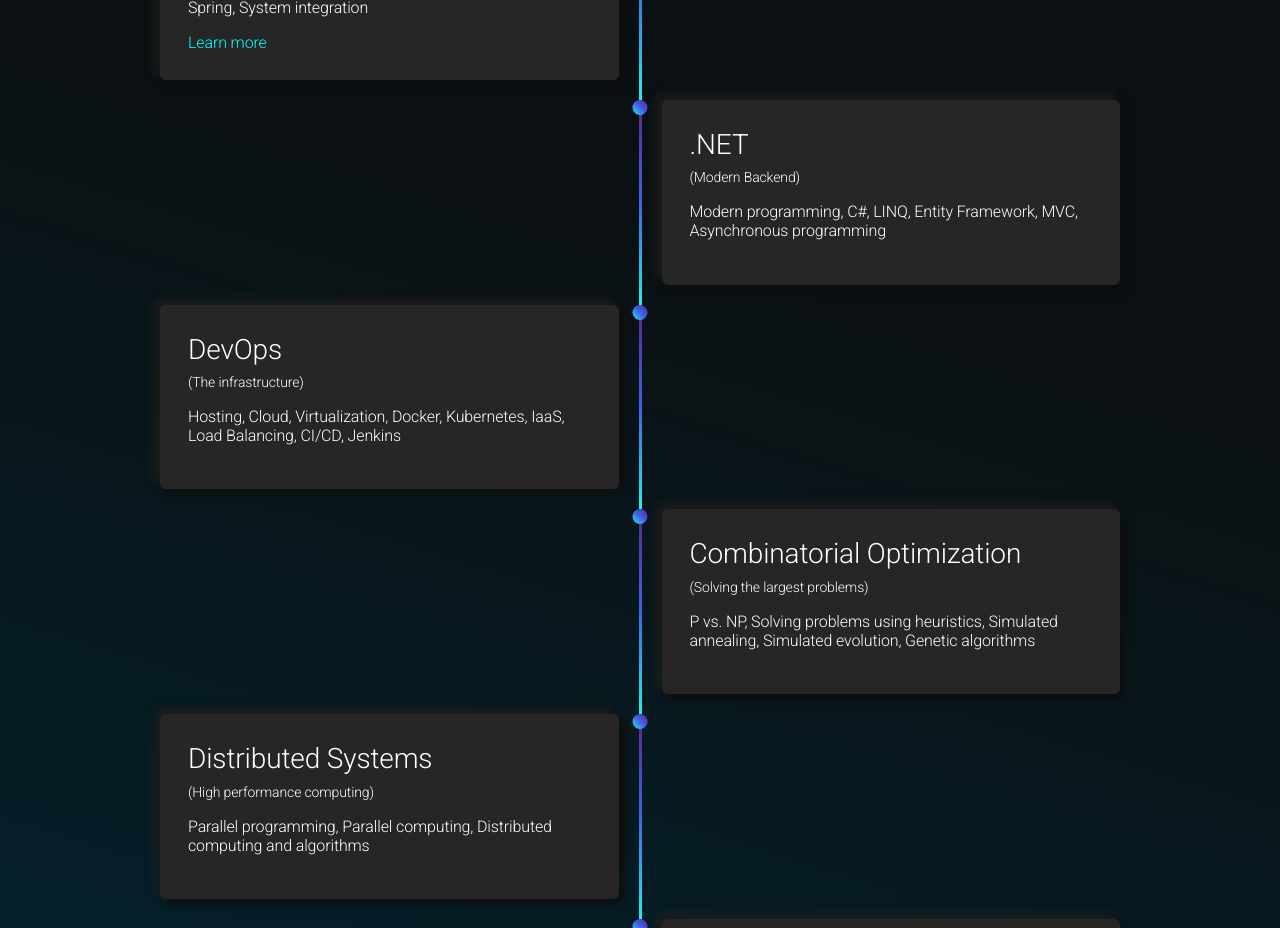
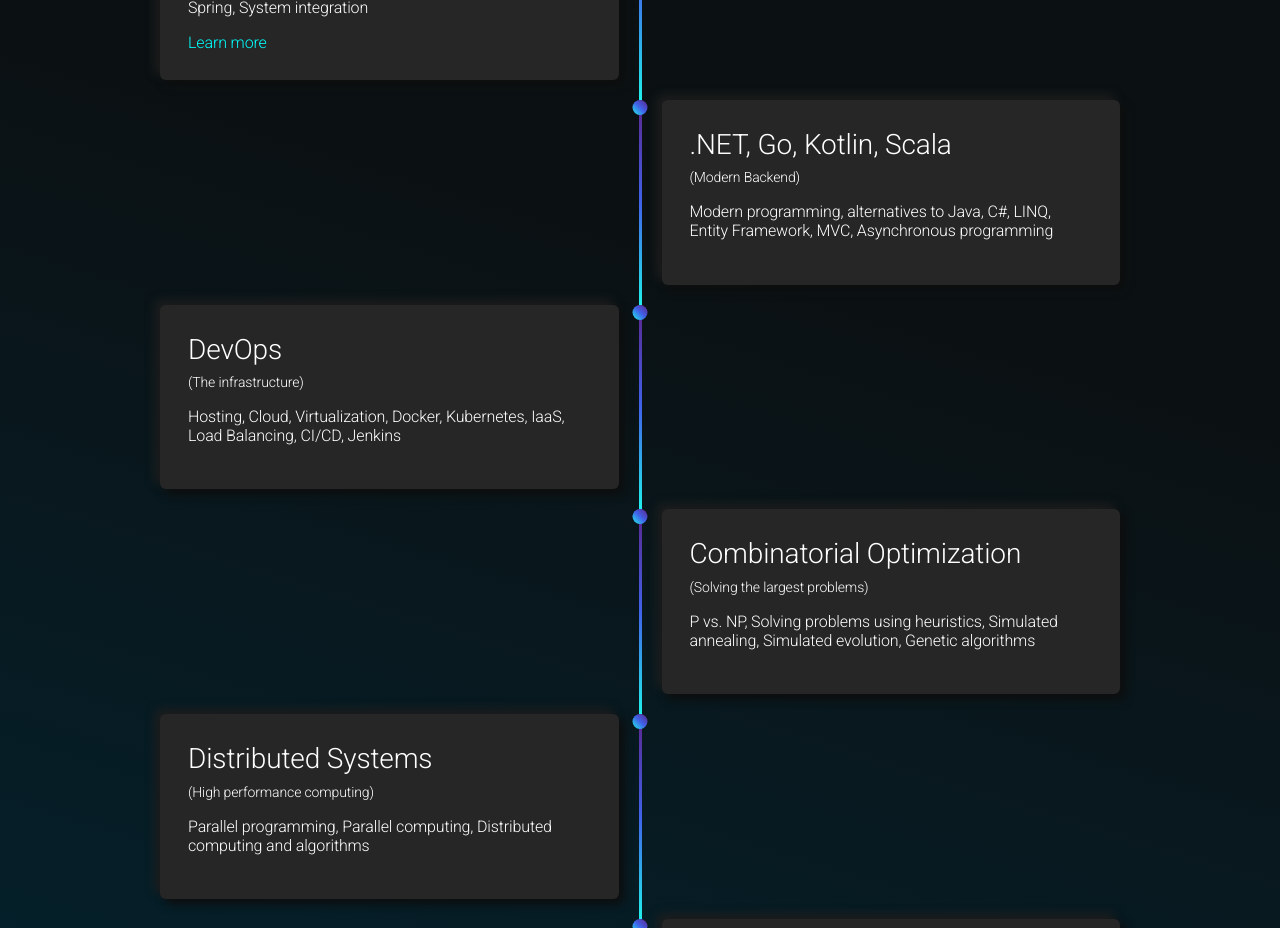
Before and after one commit to Sirvy/web-eng-journey, a React (Create React App) app: page / in a window 1280 px wide. Shown: the part 2280-3208 px from the top of the page. Built offline with nearby package versions, Linux system fonts and the light colour scheme.

Commit message:
Modern backend

```diff
--- a/src/index/SkillsSection.js
+++ b/src/index/SkillsSection.js
@@ -31,9 +31,9 @@
         description: "Java Enterprise, JVM, Programming principles, Design patterns, UML, Architectures, Testing, Microservices, Spring, System integration"
     },
     {
-        title: ".NET",
+        title: ".NET, Go, Kotlin, Scala",
         small: "(Modern Backend)",
-        description: "Modern programming, C#, LINQ, Entity Framework, MVC, Asynchronous programming"
+        description: "Modern programming, alternatives to Java, C#, LINQ, Entity Framework, MVC, Asynchronous programming"
     },
     {
         title: "DevOps",
```
Also changed, not shown: 1 other file (tests, documents, lock files or other folders).
